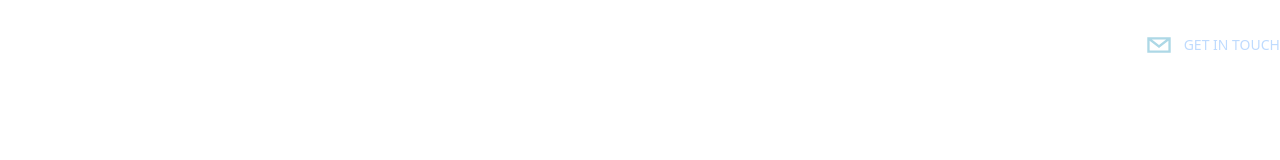
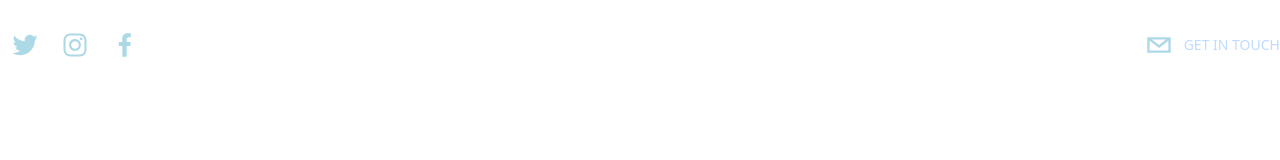
Before and after one commit to simoneya/portfolio-next.js, a Next.js app: page / in a window 1280 px wide. Shown: the top 160 px of the page. Built offline with nearby package versions, Linux system fonts and the light colour scheme.

Commit message:
styling header with framer motion

```diff
--- a/pages/components/Header.tsx
+++ b/pages/components/Header.tsx
@@ -12,6 +12,14 @@ export default function Header({}: Props) {
             x: -500,
             opacity: 0,
             scale: 0.5,
+          }}
+          animate={{
+            x:0,
+            opacity: 1,
+            scale: 1,
+          }}
+          transition={{
+            duration: 1.5,
           }}
           className="flex flex-row items-center">
             {/* Social Icons */}
```
